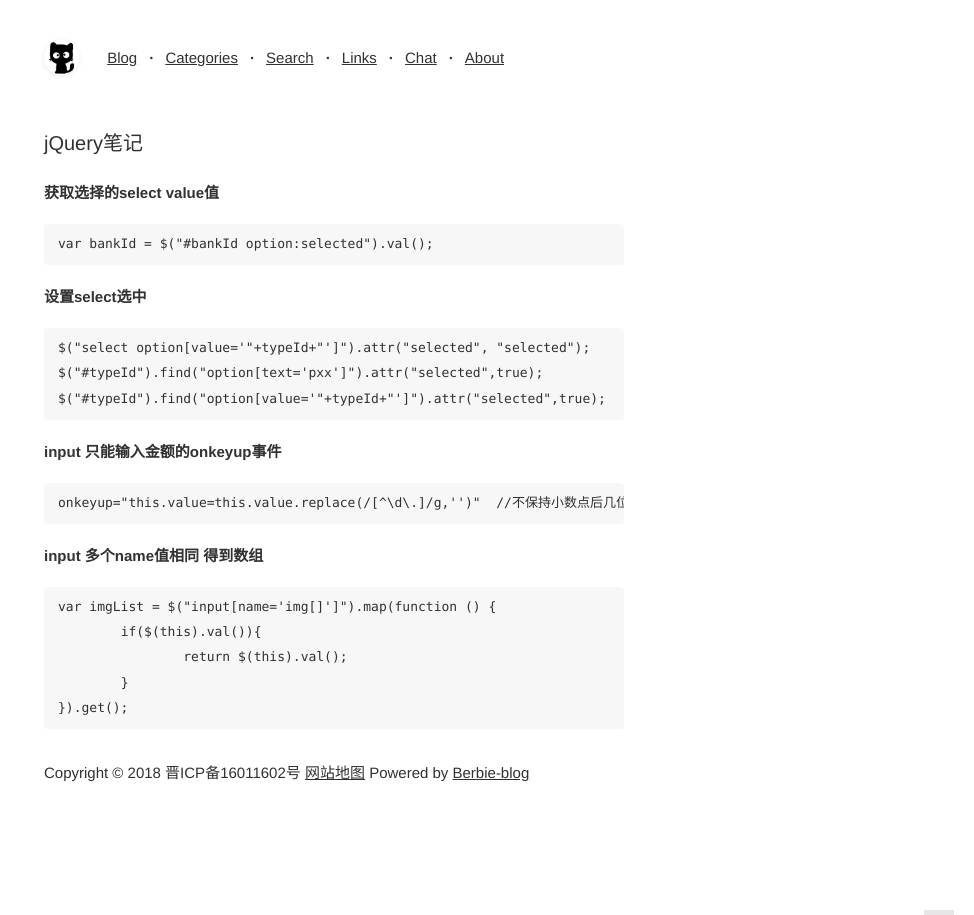
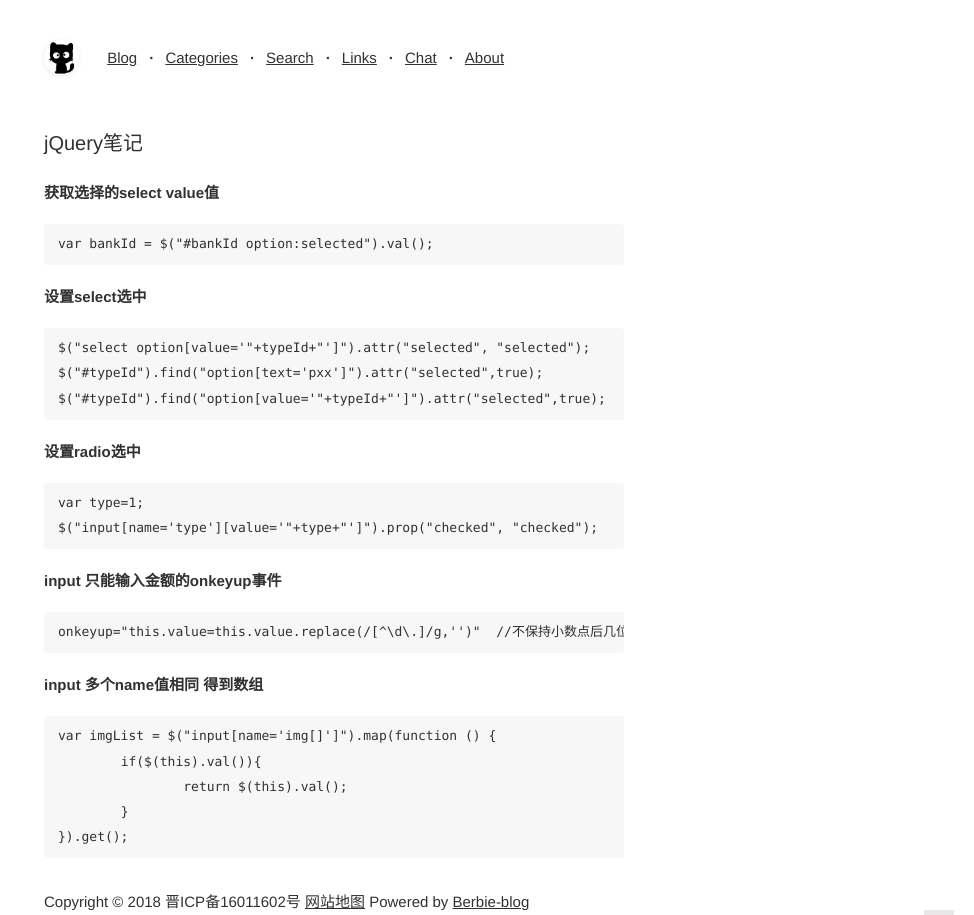
Before and after one commit to wjinbo/wjinbo.github.io, a Jekyll site: the page built from _posts/2018-07-03-jQuery笔记.md, in a window 1280 px wide. Shown: the whole page, without its empty margins (306-1280 px from the left). Built offline with Jekyll 4.4.1, drawn with Linux system fonts in a browser that asks for light colours.

Commit message:
update jquery

````diff
--- a/_posts/2018-07-03-jQuery笔记.md
+++ b/_posts/2018-07-03-jQuery笔记.md
@@ -17,6 +17,11 @@ $("#typeId").find("option[text='pxx']").attr("selected",true);
 $("#typeId").find("option[value='"+typeId+"']").attr("selected",true);
 ```
 
+### 设置radio选中
+```
+var type=1;
+$("input[name='type'][value='"+type+"']").prop("checked", "checked");
+```
 
 ### input 只能输入金额的onkeyup事件
 
````
